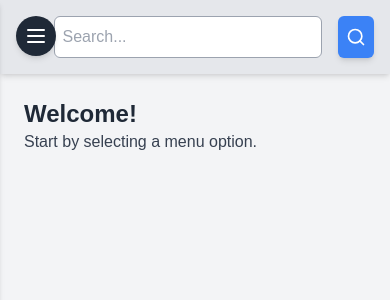
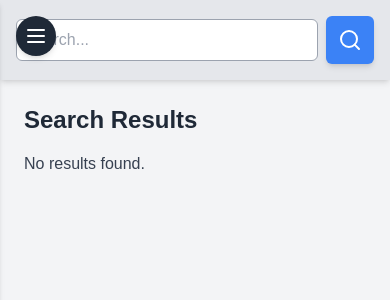
Before and after one commit to poojitha/yaka-seo, a Next.js app in the folder frontend/: page / in a window 390 px wide. Shown: the top 300 px of the page. Built offline with nearby package versions, Linux system fonts and the light colour scheme.

Commit message:
searcch function attached

```diff
--- a/frontend/src/app/page.js
+++ b/frontend/src/app/page.js
@@ -1,15 +1,35 @@
 "use client";
-import Image from "next/image";
+
+import { useState } from "react";
 import { Menu, Search } from "lucide-react";
-import { useState } from "react";
 
-export default function Home() {
+export default function SidebarWithSearch() {
+  const [isMenuOpen, setIsMenuOpen] = useState(false);
+  const [searchQuery, setSearchQuery] = useState("");
+  const [loading, setLoading] = useState(false);
+  const [searchResults, setSearchResults] = useState([]);
 
-  const [isMenuOpen, setIsMenuOpen] = useState(false);
+  const handleSearch = async () => {
+    setLoading(true);
+    try {
+      const response = await fetch(`/getAllCrawledLinks?query=${encodeURIComponent(searchQuery)}`, {
+        method: "GET",
+        headers: {
+          "Content-Type": "application/json",
+        },
+      });
+      const data = await response.json();
+      setSearchResults(data.results || []);
+    } catch (error) {
+      console.error("Error searching:", error);
+    } finally {
+      setLoading(false);
+    }
+  };
 
   return (
     <div className="flex h-screen bg-gray-100">
-    {/* Sidebar Toggle Button */}
+      {/* Sidebar Toggle Button - Always Visible */}
       <button
         className="absolute top-4 left-4 p-2 bg-gray-800 text-white rounded-full shadow-md z-50"
         onClick={() => setIsMenuOpen(!isMenuOpen)}
@@ -17,11 +37,11 @@ export default function Home() {
         <Menu size={24} />
       </button>
 
-    {/* Sidebar */}
+      {/* Sidebar - Always Hidden Until Clicked */}
       <div
         className={`w-64 bg-gray-800 text-white shadow-md p-4 absolute h-full transition-transform ${isMenuOpen ? "translate-x-0" : "-translate-x-full"}`}
       >
-      <h2 className="text-xl font-bold mb-4">&nbsp;</h2>
+        <h2 className="text-xl font-bold mb-4">Menu</h2>
         <ul>
           <li className="p-2 hover:bg-gray-700 rounded cursor-pointer">Dashboard</li>
           <li className="p-2 hover:bg-gray-700 rounded cursor-pointer">Profile</li>
@@ -33,21 +53,48 @@ export default function Home() {
       {/* Main Content */}
       <div className="flex-1 flex flex-col">
         {/* Search Bar */}
-      <div className="p-4 bg-gray-200 shadow-md flex justify-end">
+        <div className="p-4 bg-gray-200 shadow-md flex justify-end items-center">
           <input
             type="text"
             placeholder="Search..."
-         className="w-3/4 p-2 border border-gray-400 rounded-md focus:outline-none focus:ring-2 focus:ring-blue-400 mr-4"
+            value={searchQuery}
+            onChange={(e) => setSearchQuery(e.target.value)}
+            className="w-full sm:w-3/4 p-2 border border-gray-400 rounded-md focus:outline-none focus:ring-2 focus:ring-blue-400 mr-2 sm:mr-4"
           />
-        <button className="p-2 bg-blue-500 text-white rounded-md shadow-md hover:bg-blue-600">
-          <Search size={20} />
+          <button
+            className="p-3 sm:p-4 bg-blue-500 text-white rounded-md shadow-md hover:bg-blue-600 flex items-center justify-center"
+            onClick={handleSearch}
+            disabled={loading}
+          >
+            {loading ? <div className="animate-spin h-5 w-5 border-2 border-white border-t-transparent rounded-full"></div> : <Search size={24} />}
           </button>
         </div>
 
-      {/* Content */}
+        {/* Search Results Table */}
         <div className="p-6">
-        <h1 className="text-2xl font-semibold text-gray-800">Welcome!</h1>
-        <p className="text-gray-700">Start by selecting a menu option.</p>
+          <h1 className="text-2xl font-semibold text-gray-800">Search Results</h1>
+          {searchResults.length > 0 ? (
+            <div className="overflow-x-auto mt-4">
+              <table className="min-w-full bg-white border border-gray-300">
+                <thead>
+                  <tr className="bg-gray-200">
+                    <th className="py-2 px-4 border-b text-left">Title</th>
+                    <th className="py-2 px-4 border-b text-left">URL</th>
+                  </tr>
+                </thead>
+                <tbody>
+                  {searchResults.message.map((result, index) => (
+                    <tr key={index}>
+                      <td className="py-2 px-4 border-b">{index}</td>
+                      <td className="py-2 px-4 border-b text-blue-500 underline"><a href={result[index]} target="_blank" rel="noopener noreferrer">{result[index]}</a></td>
+                    </tr>
+                  ))}
+                </tbody>
+              </table>
+            </div>
+          ) : (
+            <p className="text-gray-700 mt-4">No results found.</p>
+          )}
         </div>
       </div>
     </div>
```
Lines whose indentation alone changed are shown as unchanged.
